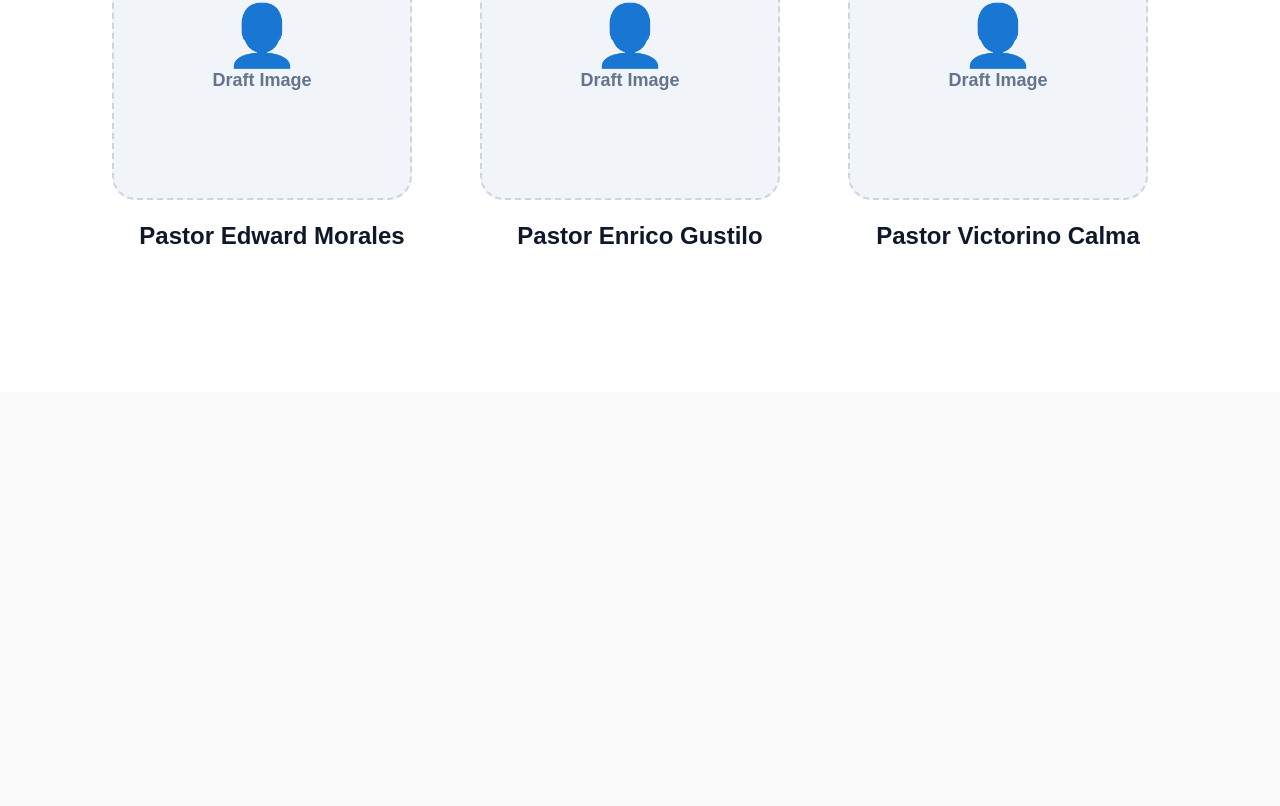
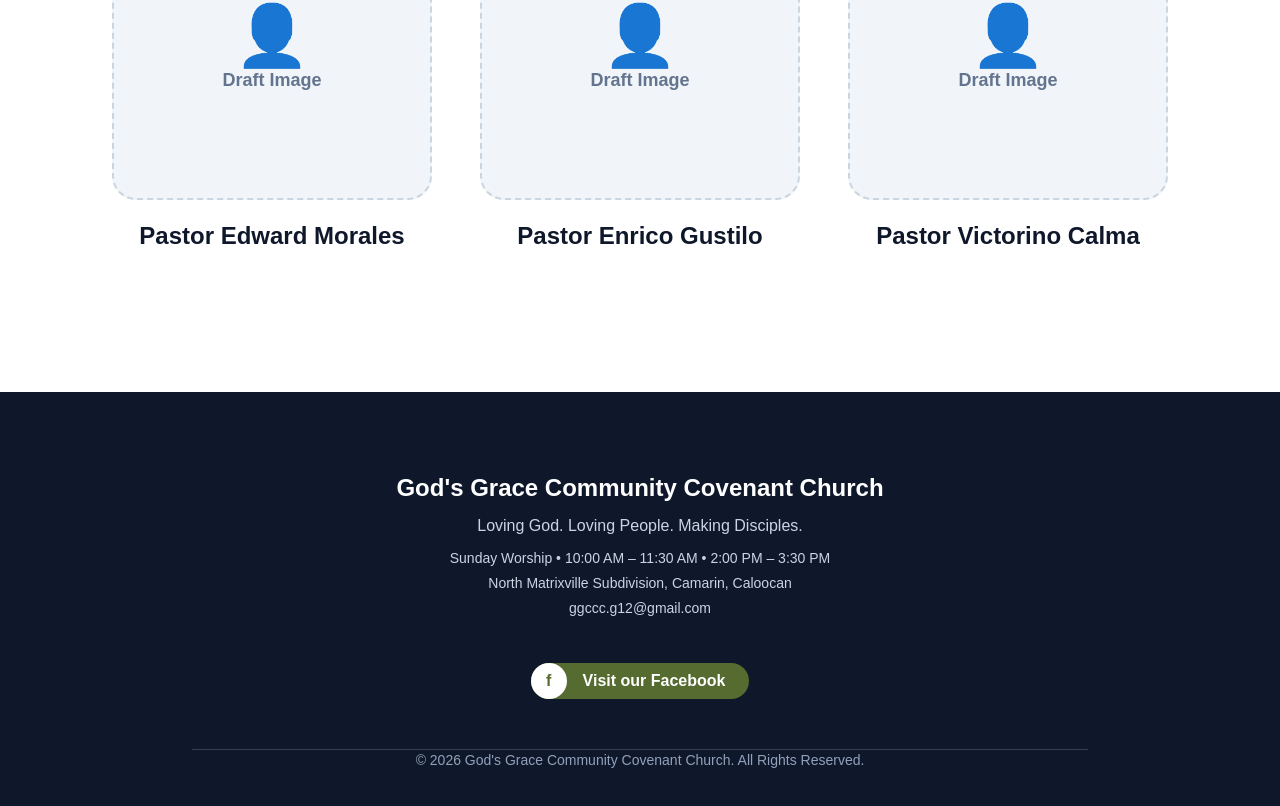
Before and after one commit to GodsGraceCommunityPH/church-cms, a React (Vite) app in the folder frontend/: page /about in a window 1280 px wide. Shown: the part 1398-2204 px from the top of the page. Before the commit the page ends 1790 px from the top, so only its background shows below. Built offline with nearby package versions, Linux system fonts and the light colour scheme.

Commit message:
footer created

```diff
--- a/frontend/src/App.tsx
+++ b/frontend/src/App.tsx
@@ -1,7 +1,7 @@
 import { Routes, Route } from "react-router-dom";
 
 import Navbar from "./components/Navbar";
-
+import Footer from "./components/Footer";
 import HomePage from "./pages/HomePage";
 import AboutPage from "./pages/AboutPage";
 import ContactPage from "./pages/ContactPage";
@@ -16,6 +16,8 @@ function App() {
         <Route path="/about" element={<AboutPage />} />
         <Route path="/contact" element={<ContactPage />} />
       </Routes>
+
+      <Footer />
     </>
   );
 }
--- a/frontend/src/components/About.tsx
+++ b/frontend/src/components/About.tsx
@@ -103,7 +103,7 @@ function About() {
                 <div key={pastor.name} className="w-[320px] text-center">
                   {/* Draft Image */}
                   <div
-                    className="mb-6 flex h-[300px] w-[300px] items-center justify-center rounded-3xl border-2 border-dashed border-slate-300 bg-slate-100"
+                    className="mb-6 flex h-[300px]  items-center justify-center rounded-3xl border-2 border-dashed border-slate-300 bg-slate-100"
                     style={{
                       marginBottom: "20px",
                     }}
--- /dev/null
+++ b/frontend/src/components/Footer.tsx
@@ -0,0 +1,107 @@
+import React from "react";
+
+function Footer() {
+  return (
+    <footer
+      className="bg-slate-900 text-white"
+      style={{
+        paddingTop: "80px",
+        paddingBottom: "40px",
+      }}
+    >
+      <div
+        className="flex flex-col items-center text-center"
+        style={{
+          paddingLeft: "24px",
+          paddingRight: "24px",
+        }}
+      >
+        {/* Church Name */}
+        <h2 className="text-2xl font-bold">
+          God's Grace Community Covenant Church
+        </h2>
+
+        <p
+          style={{
+            paddingTop: "10px",
+          }}
+          className="mt-3 text-l text-slate-300"
+        >
+          Loving God. Loving People. Making Disciples.
+        </p>
+
+        {/* Information */}
+        <div
+          style={{
+            paddingTop: "5px",
+          }}
+          className="mt-12  space-y-6 text-sm text-slate-300"
+        >
+          <p
+            style={{
+              paddingTop: "5px",
+            }}
+          >
+            Sunday Worship • 10:00 AM – 11:30 AM • 2:00 PM – 3:30 PM
+          </p>
+
+          <p
+            style={{
+              paddingTop: "5px",
+            }}
+          >
+            North Matrixville Subdivision, Camarin, Caloocan
+          </p>
+
+          <a
+            href="mailto:ggccc.g12@gmail.com"
+            className="block transition hover:text-[#A3B18A]"
+            style={{
+              paddingTop: "5px",
+              paddingBottom: "5px",
+            }}
+          >
+            ggccc.g12@gmail.com
+          </a>
+        </div>
+
+        {/* Facebook */}
+        <div
+          style={{
+            paddingTop: "40px",
+            paddingBottom: "50px",
+          }}
+        >
+          <a
+            href="https://www.facebook.com/GGCCCCaloocan"
+            target="_blank"
+            rel="noopener noreferrer"
+            className="inline-flex items-center justify-center gap-4 rounded-full bg-[#556B2F] px-8 py-4 font-semibold text-white transition duration-300 hover:bg-[#6B8E23]"
+          >
+            <div className="flex h-9 w-9 items-center justify-center rounded-full bg-white font-bold text-[#556B2F]">
+              f
+            </div>
+
+            <span
+              style={{
+                paddingRight: "24px",
+              }}
+            >
+              Visit our Facebook
+            </span>
+          </a>
+        </div>
+
+        {/* Divider */}
+        <div className="h-px w-full max-w-4xl bg-slate-700" />
+
+        {/* Copyright */}
+        <p className="text-sm text-slate-400">
+          © 2026 God's Grace Community Covenant Church. All Rights Reserved.
+        </p>
+      </div>
+    </footer>
+  );
+}
+
+export default Footer;
```
